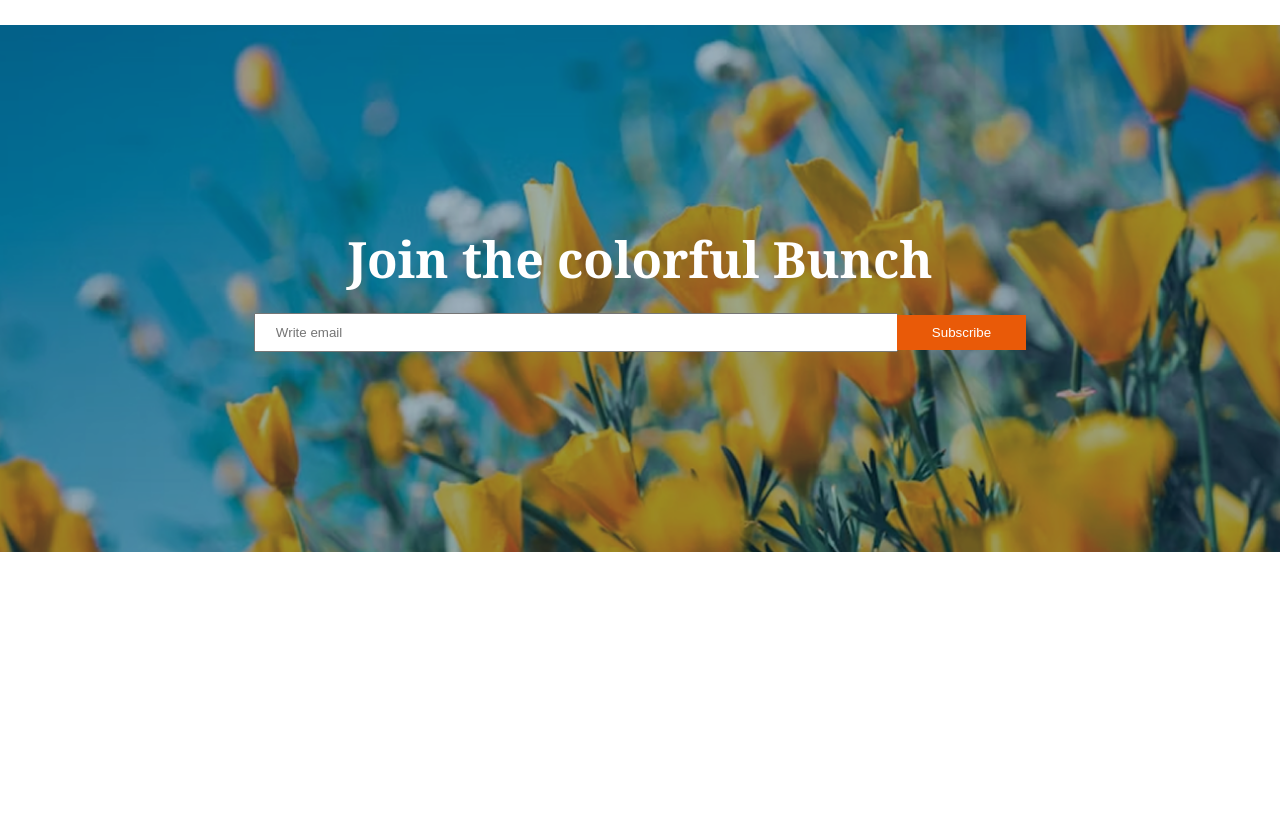
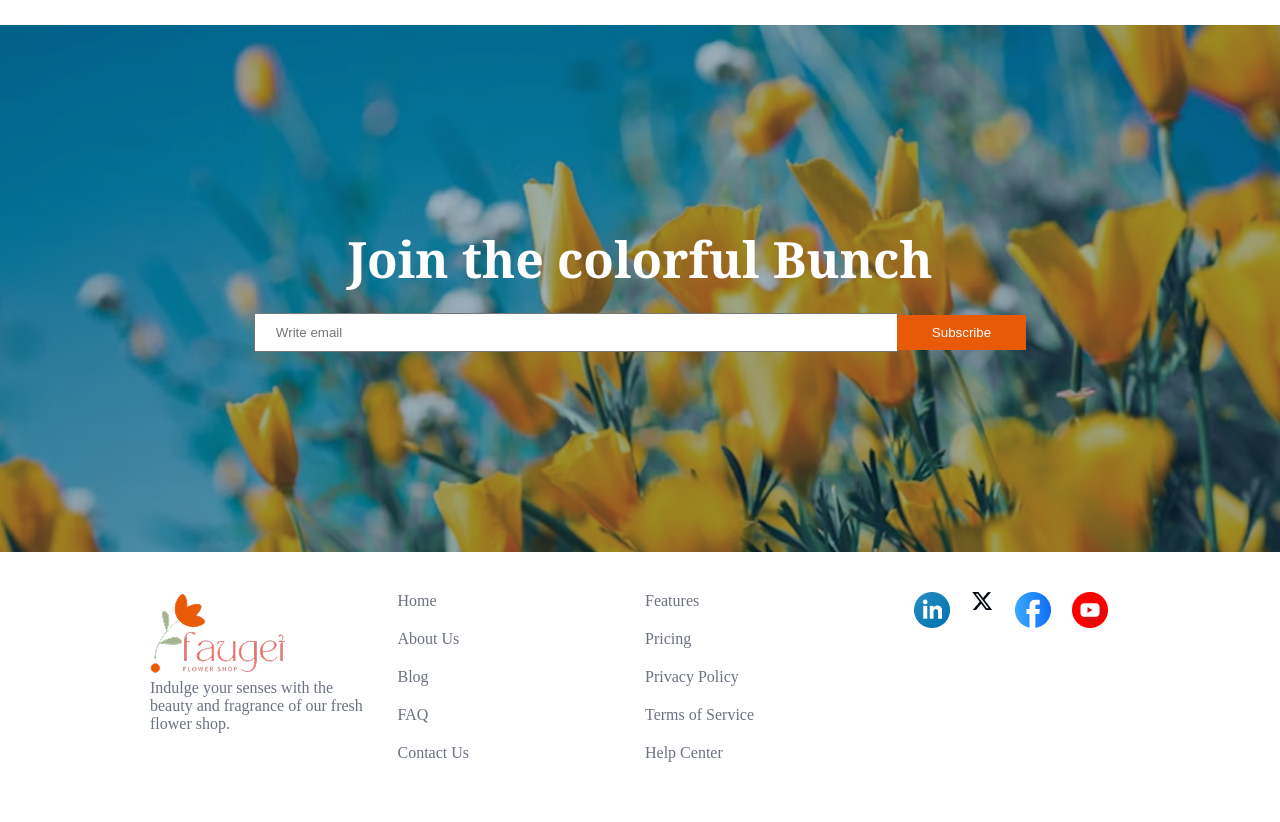
Before and after one commit to saimakhan1/B12A02-Responsive-Flowers, a plain HTML site: page index.html in a window 1280 px wide. Shown: the part 3701-4523 px from the top of the page. Before the commit the page ends 4253 px from the top, so only its background shows below. Drawn offline with Linux system fonts and the light colour scheme.

Commit message:
web page done

```diff
--- a/css/style.css
+++ b/css/style.css
@@ -250,7 +250,32 @@
   padding: 10px 35px;
   margin-left: -5px;
 }
-/*******responsive design**************************************************/
+/******************Footer Section****************************/
+
+.flower-foot {
+  display: grid;
+  grid-template-columns: repeat(4, 1fr);
+  gap: 10px;
+}
+
+.flower-foot .foot2 li,
+.flower-foot .foot3 li {
+  padding-bottom: 20px;
+}
+.flower-foot .foot4 {
+  display: flex;
+  justify-content: space-evenly;
+}
+
+.flower-foot p,
+.flower-foot li {
+  color: #6b7280;
+  text-decoration: none;
+  list-style: none;
+}
+
+/*************************************************/
+/*******Responsive design**************************************************/
 
 @media screen and (max-width: 576px) {
   .white {
@@ -460,6 +485,9 @@
   }
 
   /*****************responsive colorful branch*******************/
+  .colorful-branch {
+    max-width: 100%;
+  }
   .colorful-branch .colorful-branch-text {
     padding: 90px 20px;
   }
@@ -477,4 +505,16 @@
     padding: 5px 18px;
     margin-left: -5px;
   }
+  /*****************Responsive Footer Section****************************/
+  .flower-foot {
+    display: grid;
+    grid-template-columns: 1fr;
+  }
+  .flower-foot .foot4 {
+    display: flex;
+    justify-content: flex-start;
+  }
+  .flower-foot .foot4 .foot-img {
+    padding-right: 15px;
+  }
 }
--- a/index.html
+++ b/index.html
@@ -225,6 +225,57 @@
         </form>
       </div>
     </section>
+
+    <footer class="white flower-foot">
+      <div class="foot1">
+        <div class="logo">
+          <img src="./assets/logo.png" alt="" />
+        </div>
+        <div class="foot1-description">
+          <p>
+            Indulge your senses with the <br />beauty and fragrance of our
+            fresh<br />
+            flower shop.
+          </p>
+        </div>
+      </div>
+
+      <!--foot2-->
+      <div class="foot2">
+        <ul>
+          <li>Home</li>
+          <li>About Us</li>
+          <li>Blog</li>
+          <li>FAQ</li>
+          <li>Contact Us</li>
+        </ul>
+      </div>
+      <!--foot3-->
+      <div class="foot3">
+        <ul>
+          <li>Features</li>
+          <li>Pricing</li>
+          <li>Privacy Policy</li>
+          <li>Terms of Service</li>
+          <li>Help Center</li>
+        </ul>
+      </div>
+      <!--foot4-->
+      <div class="foot4">
+        <div class="foot-img">
+          <img src="./assets/icon-linkedin.png" alt="" />
+        </div>
+        <div class="foot-img">
+          <img src="./assets/icon-twitter.png" alt="" />
+        </div>
+        <div class="foot-img">
+          <img src="./assets/icon-facebook.png" alt="" />
+        </div>
+        <div class="foot-img">
+          <img src="./assets/icon-youtube.png" alt="" />
+        </div>
+      </div>
+    </footer>
     <script src="js/script.js"></script>
   </body>
 </html>
```
